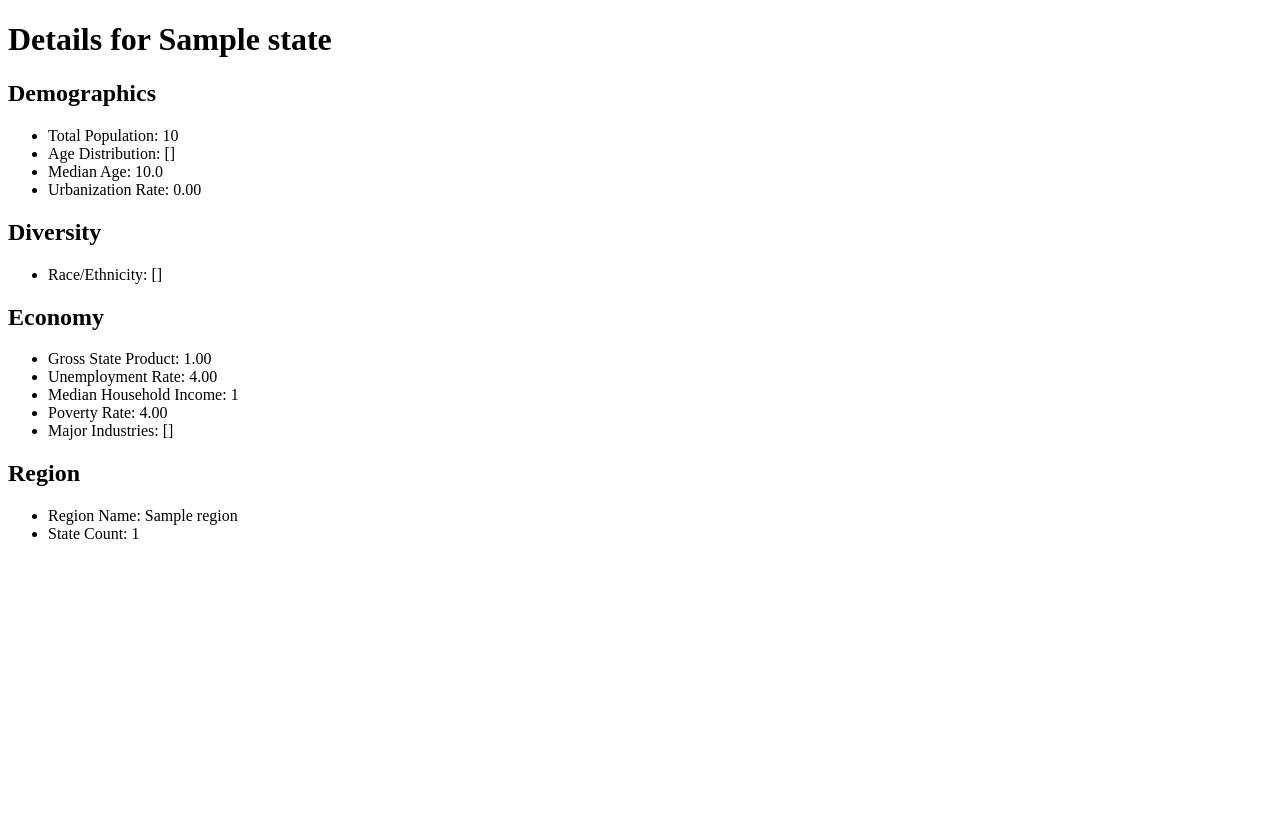
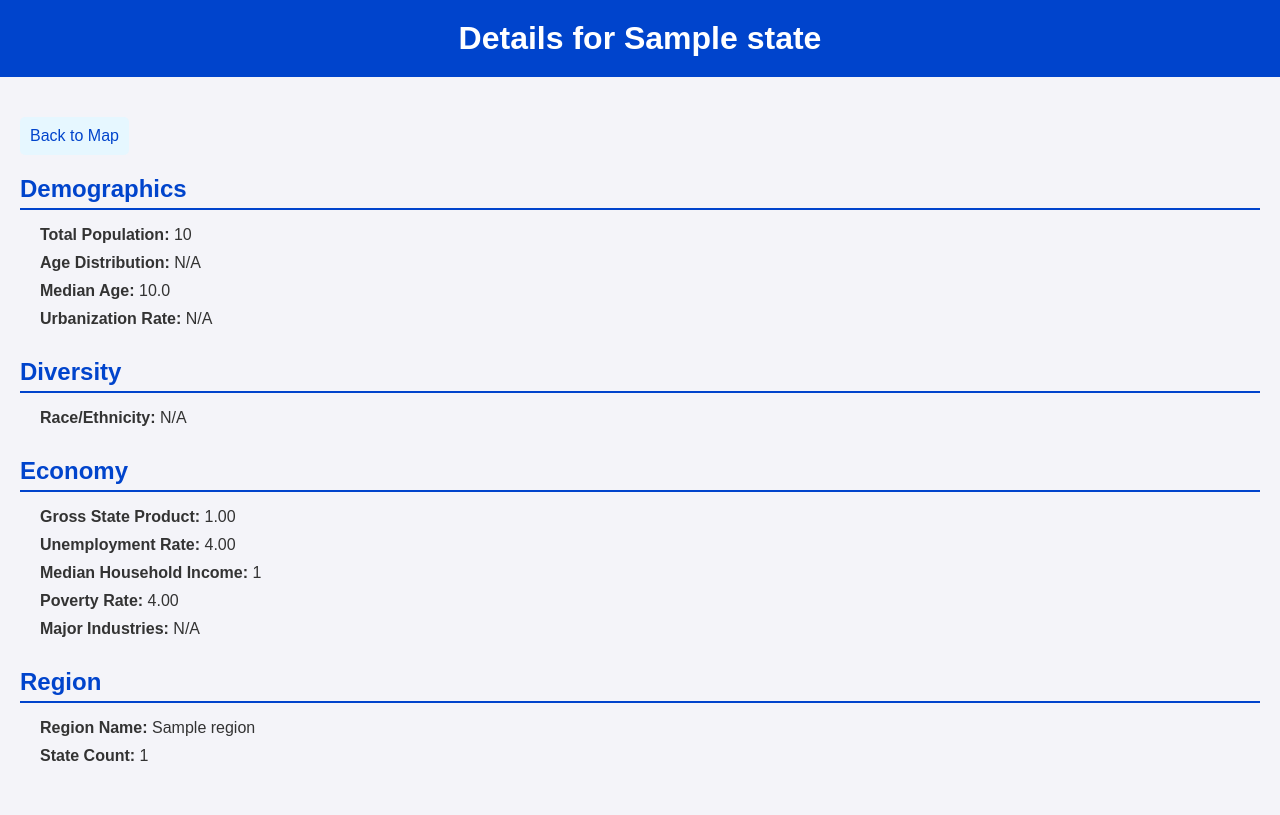
Before and after one commit to ebang3/DBProject, a Flask app: a page that uses Main/init/templates/state_page.html in a window 1280 px wide. Before the commit the page ends 539 px from the top, so only its background shows below. Run offline with Flask 3, Linux system fonts and the light colour scheme; tables that the repository leaves empty hold one stand-in row (values such as "Sample post"); parts of the project's set-up code (start-up, migrations or seed data) failed here and were passed over.

Commit message:
Added styles/css

```diff
--- a/Main/app.py
+++ b/Main/app.py
@@ -23,9 +23,14 @@ us_states['hover_text'] = us_states['name']  # Customize this line as needed
 # Convert geometries to geojson format
 geojson = us_states.geometry.__geo_interface__  # Convert to proper GeoJSON format
 
+@app.template_filter('format_number')
+def format_number(value):
+    if isinstance(value, (int, float)):
+        return "{:,}".format(value)
+    return value
+
 @app.route('/')
 def index():
-
     # Create the Plotly figure
     fig = px.choropleth(
         data_frame=us_states,
@@ -34,7 +39,6 @@ def index():
         hover_name="name",
         title="Interactive Map of U.S. States"
     )
-
     # Set the geo properties to display the map properly
     fig.update_geos(
         visible=False,
@@ -43,7 +47,6 @@ def index():
         showsubunits=True,
         subunitcolor="Gray",
     )
-
     # Add JavaScript for handling the click event and redirect
     fig.update_layout(
         geo=dict(
@@ -75,7 +78,6 @@ def index():
         # Embed Plotly chart as an HTML div
         plot_bgcolor="white"
     )
-
     # Include a JavaScript script for redirection on click
     plot_div = fig.to_html(full_html=False, include_plotlyjs='cdn')
 
--- a/Main/init/models.py
+++ b/Main/init/models.py
@@ -15,7 +15,6 @@ class User(UserMixin, db.Model):
 
     def __repr__(self):
         return '<User %r> ' % self.username
-
 
 class Demographics(db.Model):
     __tablename__='demographics'
--- a/Main/init/templates/state_page.html
+++ b/Main/init/templates/state_page.html
@@ -5,46 +5,120 @@
     <meta charset="UTF-8">
     <meta name="viewport" content="width=device-width, initial-scale=1.0">
     <title>{{ state_data.state_name }} Details</title>
+    <style>
+        body {
+            font-family: Arial, sans-serif;
+            margin: 0;
+            padding: 0;
+            background-color: #f4f4f9;
+            color: #333;
+        }
+        header {
+            background-color: #0044cc;
+            color: white;
+            padding: 20px;
+            text-align: center;
+        }
+        header h1 {
+            margin: 0;
+        }
+        main {
+            padding: 20px;
+        }
+        a {
+            color: #0044cc;
+            text-decoration: none;
+            margin-top: 20px;
+            display: inline-block;
+            padding: 10px;
+            background-color: #e6f7ff;
+            border-radius: 5px;
+            transition: background-color 0.3s ease;
+        }
+        a:hover {
+            background-color: #b3e0ff;
+        }
+        section {
+            margin-bottom: 30px;
+        }
+        section h2 {
+            color: #0044cc;
+            border-bottom: 2px solid #0044cc;
+            padding-bottom: 5px;
+            margin-bottom: 15px;
+        }
+        ul {
+            list-style-type: none;
+            padding-left: 0;
+        }
+        ul li {
+            margin-bottom: 10px;
+        }
+        ul li span {
+            font-weight: bold;
+        }
+        .data-list {
+            margin-left: 20px;
+        }
+    </style>
 </head>
 
 <body>
+    <header>
         <h1>Details for {{ state_data.state_name }}</h1>
+    </header>
 
+    <main>
+        <a href="{{ url_for('index') }}">Back to Map</a>
+
+        <section>
             <h2>Demographics</h2>
-    <ul>
+            <ul class="data-list">
                 {% for demographic in state_data.demographics %}
-        <li>Total Population: {{ demographic.total_population }}</li>
-        <li>Age Distribution: {{ demographic.age_distribution }}</li>
-        <li>Median Age: {{ demographic.median_age }}</li>
-        <li>Urbanization Rate: {{ demographic.urbanization_rate }}</li>
+                <li><span>Total Population:</span> {{ demographic.total_population | format_number }}</li>
+                <li><span>Age Distribution:</span> {{ demographic.age_distribution if demographic.age_distribution else
+                    'N/A' }}</li>
+                <li><span>Median Age:</span> {{ demographic.median_age if demographic.median_age else 'N/A' }}</li>
+                <li><span>Urbanization Rate:</span> {{ demographic.urbanization_rate if demographic.urbanization_rate
+                    else 'N/A' }}</li>
                 {% endfor %}
             </ul>
+        </section>
 
+        <section>
             <h2>Diversity</h2>
-    <ul>
+            <ul class="data-list">
                 {% for diversity in state_data.diversity %}
-        <li>Race/Ethnicity: {{ diversity.race_ethnicity }}</li>
+                <li><span>Race/Ethnicity:</span> {{ diversity.race_ethnicity if diversity.race_ethnicity else 'N/A' }}
+                </li>
                 {% endfor %}
             </ul>
+        </section>
 
+        <section>
             <h2>Economy</h2>
-    <ul>
+            <ul class="data-list">
                 {% for econ in state_data.economy %}
-        <li>Gross State Product: {{ econ.gsp }}</li>
-        <li>Unemployment Rate: {{ econ.unemployment_rate }}</li>
-        <li>Median Household Income: {{ econ.median_household_income }}</li>
-        <li>Poverty Rate: {{ econ.poverty_rate }}</li>
-        <li>Major Industries: {{ econ.major_industries }}</li>
+                <li><span>Gross State Product:</span> {{ econ.gsp | format_number if econ.gsp else 'N/A' }}</li>
+                <li><span>Unemployment Rate:</span> {{ econ.unemployment_rate if econ.unemployment_rate else 'N/A' }}
+                </li>
+                <li><span>Median Household Income:</span> {{ econ.median_household_income | format_number if
+                    econ.median_household_income else 'N/A' }}</li>
+                <li><span>Poverty Rate:</span> {{ econ.poverty_rate if econ.poverty_rate else 'N/A' }}</li>
+                <li><span>Major Industries:</span> {{ econ.major_industries if econ.major_industries else 'N/A' }}</li>
                 {% endfor %}
             </ul>
+        </section>
 
+        <section>
             <h2>Region</h2>
-    <ul>
+            <ul class="data-list">
                 {% for region in state_data.regions %}
-        <li>Region Name: {{ region.region_name }}</li>
-        <li>State Count: {{ region.state_count }}</li>
+                <li><span>Region Name:</span> {{ region.region_name if region.region_name else 'N/A' }}</li>
+                <li><span>State Count:</span> {{ region.state_count if region.state_count else 'N/A' }}</li>
                 {% endfor %}
             </ul>
+        </section>
+    </main>
 </body>
-
 </html>
```
Also changed, not shown: Main/init/templates/index.html (+94 -8 lines). Lines whose indentation alone changed are shown as unchanged.
